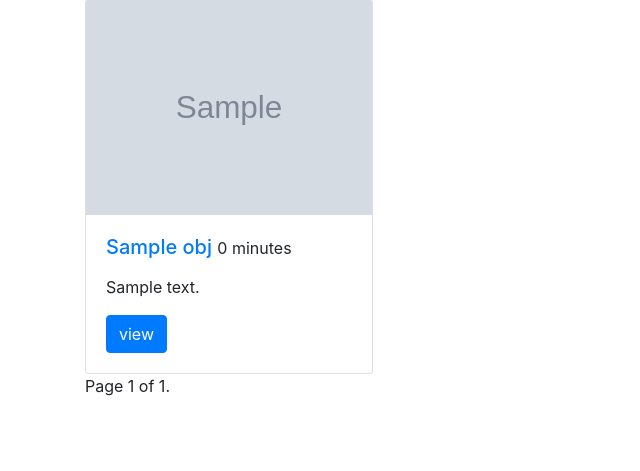
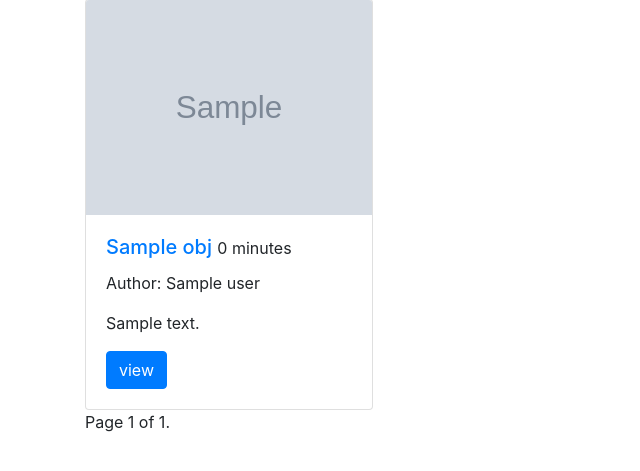
Before and after one commit to avry/trydjango19, a Django app: template templates/post_list.html in a window 1280 px wide. Shown: the part 57-528 px from the top of the page, without its empty margins (0-640 px from the left). Run offline with Django 3.2, Linux system fonts and the light colour scheme; the template is opened without the code that fills it: most values are stand-ins (such as "Sample title", 1, 10 or a date in 2020); grey boxes marked "Sample" are stand-in pictures; some libraries are stand-ins or nearby versions.

Commit message:
added user attribute on the Post model. Posts will now display their authors

```diff
--- a/posts/models.py
+++ b/posts/models.py
@@ -1,6 +1,7 @@
 from django.db import models
 from django.db.models.signals import pre_save
 from django.utils.text import slugify
+from django.conf import settings
 
 # Create your models here.
 
@@ -10,6 +11,7 @@ def upload_location(instance, filename):
 
 
 class Post(models.Model):
+	user = models.ForeignKey(settings.AUTH_USER_MODEL, default=1, null=True, on_delete=models.SET_NULL)
 	title = models.CharField(max_length=120)
 	slug = models.SlugField(unique=True)
 	image = models.ImageField(upload_to=upload_location,
--- a/posts/views.py
+++ b/posts/views.py
@@ -14,10 +14,15 @@ from . models import Post
 def post_create(request):
 	if not request.user.is_staff or not request.user.is_superuser:
 		raise Http404
+
+	if not request.user.is_authenticated:
+		raise Http404
+
 	form = PostForm(request.POST or None, request.FILES or None)
 	if form.is_valid():
 		print("valid")
 		instance = form.save(commit=False) #form is saved
+		instance.user = request.user
 		instance.save() #saves into database
 		messages.success(request, "Successfully Created")
 		return HttpResponseRedirect(reverse('posts:detail', args=(instance.id,)))
--- a/templates/post_detail.html
+++ b/templates/post_detail.html
@@ -12,6 +12,9 @@
 	{% endif %}
 
 	<h1>{{ title }}<small>{{ instance.timestamp|timesince }}</small></h1> <!--this is a built-in filter that is provided -->
+
+	<p>Author: {{ instance.user }}
+
 	{{ instance.content|linebreaks }}<br/>
 
 	{{ share_string }}
--- a/templates/post_list.html
+++ b/templates/post_list.html
@@ -10,6 +10,9 @@
 		<div class="card-body">
 			<!-- <img class="card-img-top" src="..." alt="Card image cap"> -->
 	    	<h5 class="card-title"><a href = '{% url "posts:detail" objs.id %}'>{{ objs.title }}</a> <small>{{ objs.timestamp|timesince }}</small></h5>
+            {% if objs.user %}
+                <p>Author: {{ objs.user }}</p>
+            {% endif %}
 	    	<p class="card-text">{{ objs.content|linebreaks|truncatechars:120 }}</p>
 	    	<a href='{% url "posts:detail" objs.id %}' class="btn btn-primary">view</a>
 	  	</div>
```
Also changed, not shown: db.sqlite3, posts/migrations/0002_post_user.py (added), 1 other file.
